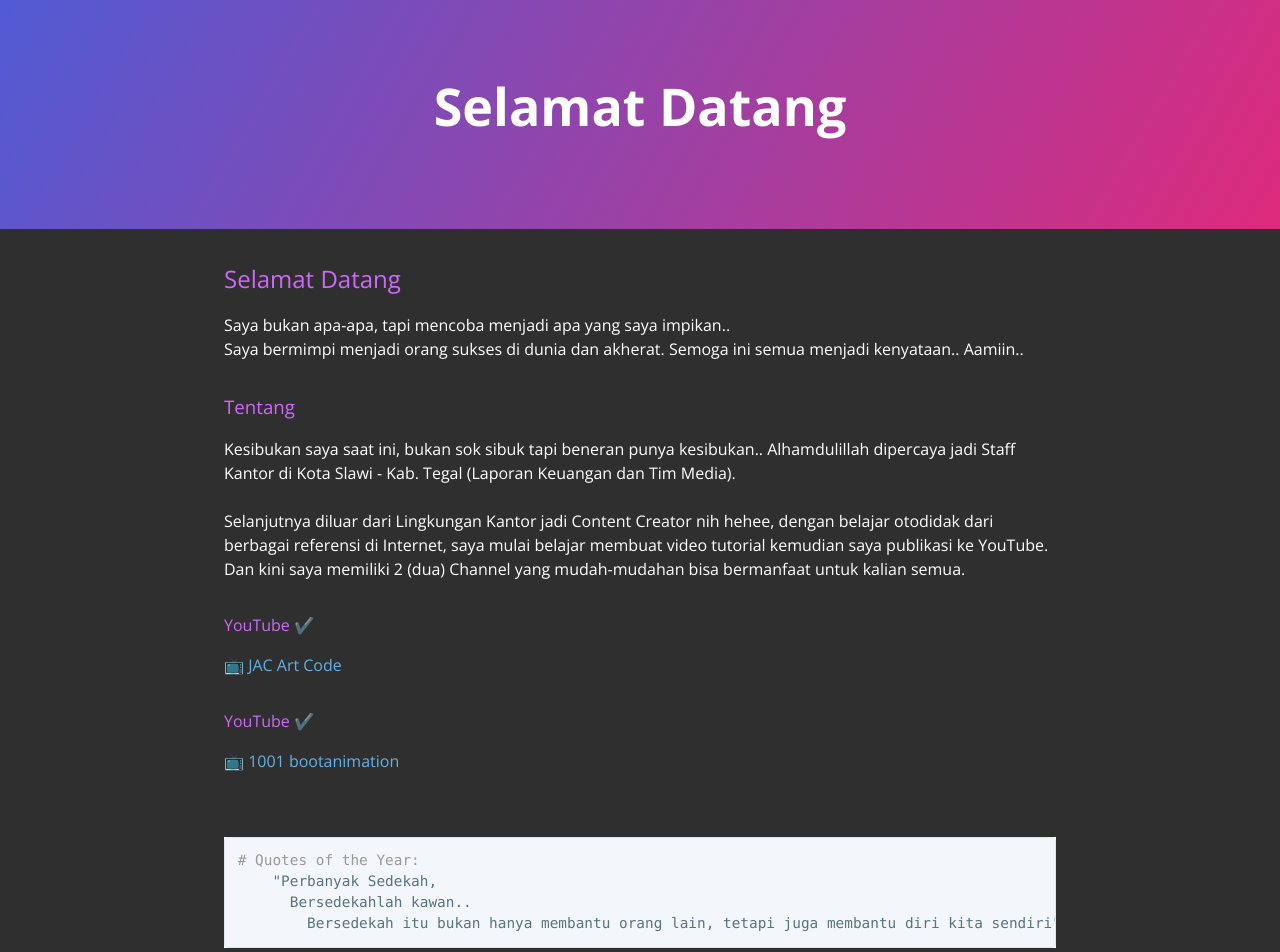
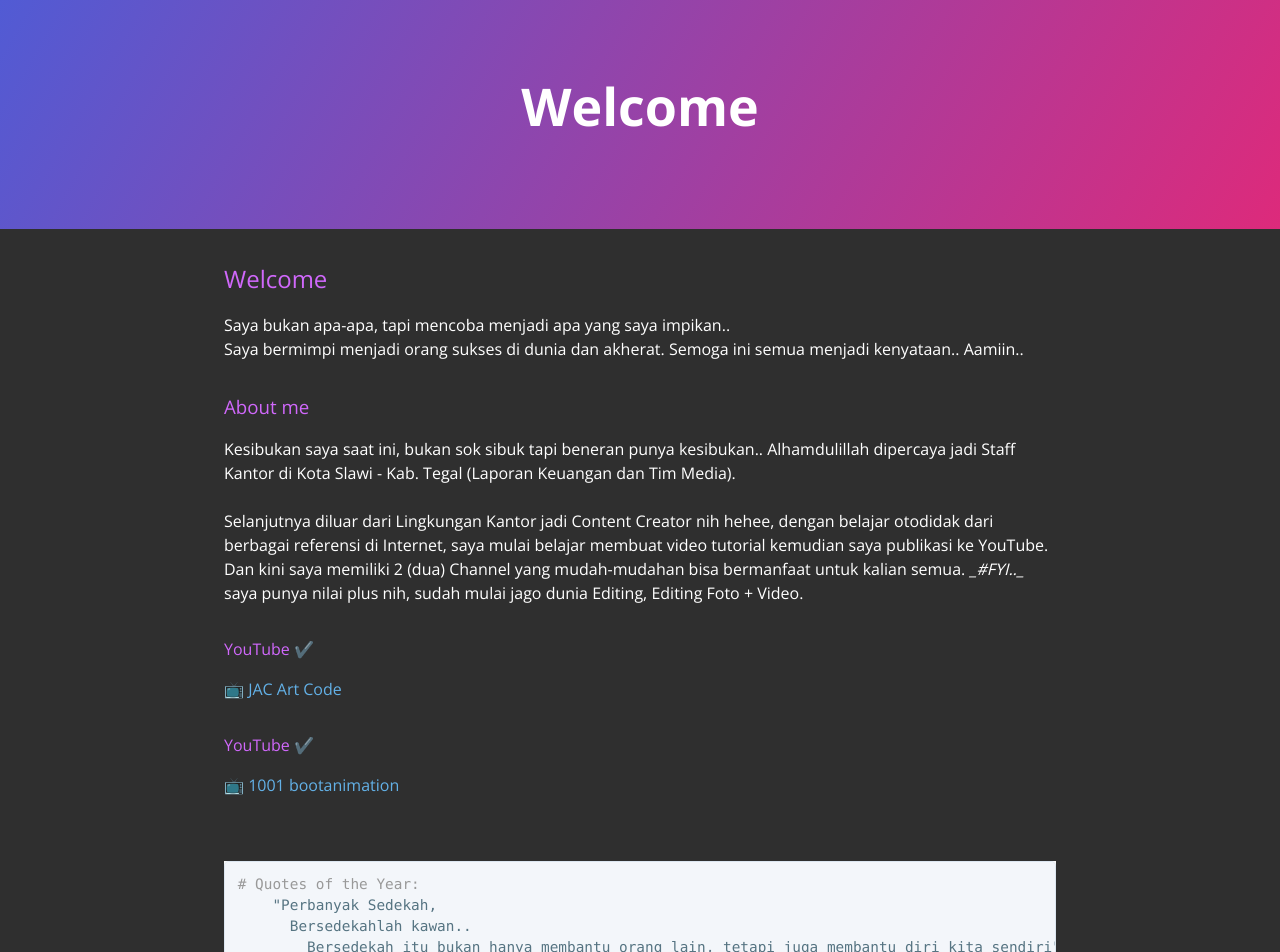
Before and after one commit to masjuni/masjuni.github.io, a Jekyll site: the page built from index.md, in a window 1280 px wide and 1400 px high. Shown: the top 952 px of the window. Built offline with Jekyll 4.4.1, drawn with Linux system fonts in a browser that asks for light colours; our own code applies the rules of GitHub Pages for plain Markdown files; the repository's description, which GitHub fills in, is left out.

Commit message:
Update index.md

```diff
--- a/index.md
+++ b/index.md
@@ -1,12 +1,12 @@
-## Selamat Datang
+## Welcome
 
 Saya bukan apa-apa, tapi mencoba menjadi apa yang saya impikan..<br>
 Saya bermimpi menjadi orang sukses di dunia dan akherat. Semoga ini semua menjadi kenyataan.. Aamiin..
 
-### Tentang
+### About me
 
 Kesibukan saya saat ini, bukan sok sibuk tapi beneran punya kesibukan.. Alhamdulillah dipercaya jadi Staff Kantor di Kota Slawi - Kab. Tegal (Laporan Keuangan dan Tim Media).<br><br>
-Selanjutnya diluar dari Lingkungan Kantor jadi Content Creator nih hehee, dengan belajar otodidak dari berbagai referensi di Internet, saya mulai belajar membuat video tutorial kemudian saya publikasi ke YouTube. Dan kini saya memiliki 2 (dua) Channel yang mudah-mudahan bisa bermanfaat untuk kalian semua.
+Selanjutnya diluar dari Lingkungan Kantor jadi Content Creator nih hehee, dengan belajar otodidak dari berbagai referensi di Internet, saya mulai belajar membuat video tutorial kemudian saya publikasi ke YouTube. Dan kini saya memiliki 2 (dua) Channel yang mudah-mudahan bisa bermanfaat untuk kalian semua. *_#FYI.._* saya punya nilai plus nih, sudah mulai jago dunia Editing, Editing Foto + Video.
 #### YouTube ✔️
 📺 [JAC Art Code](https://www.youtube.com/channel/UCaj_xoq4eM4dPRQg24KW6FA)
 
```
Also changed, not shown: other parts of index.md (+1 -1 lines).
